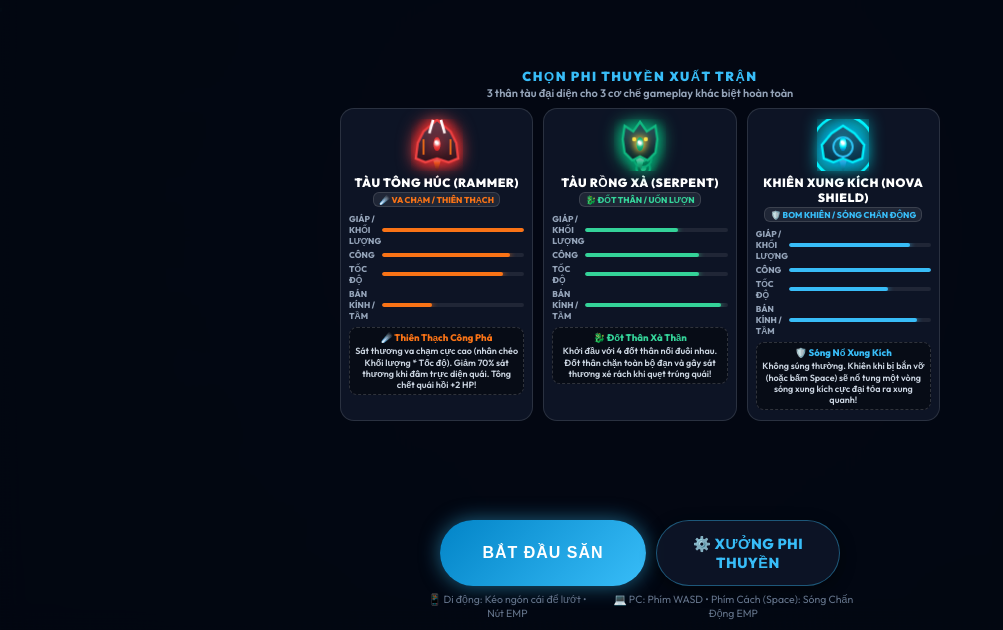
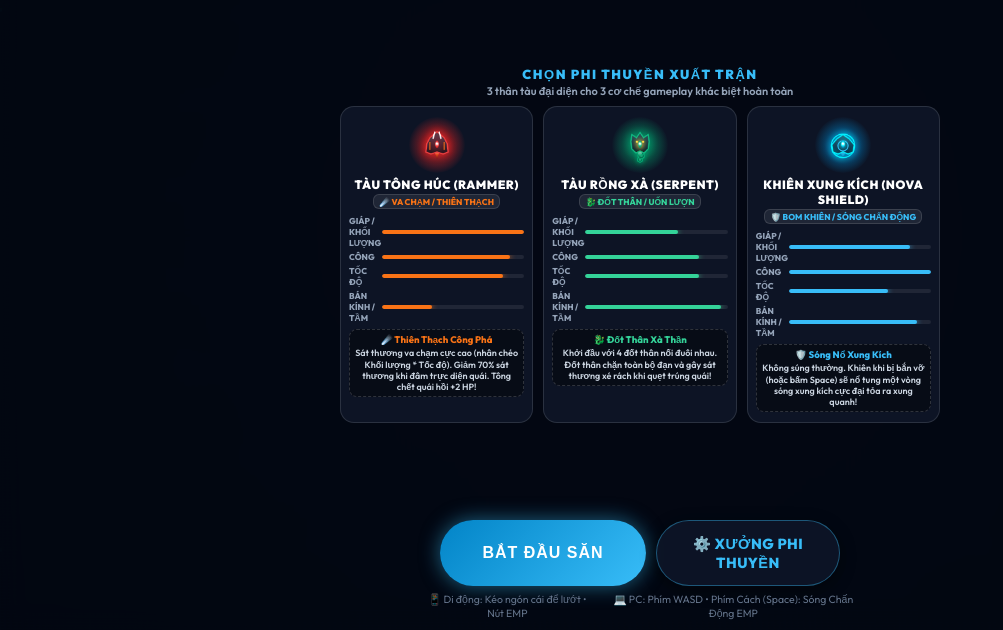
Before and after one commit to ducloihoangsea-rgb/cosmic-survivors, a website built with Vite: page index.html in a window 1280 px wide. Shown: the part 170-800 px from the top of the page, without its empty margins (0-1003 px from the left). Built offline with nearby package versions, Linux system fonts and the light colour scheme.

Commit message:
fix: remove square bounding box around ship preview cards and smooth circular aura rendering

```diff
--- a/src/art.js
+++ b/src/art.js
@@ -87,7 +87,8 @@
       ctx.fill();
     });
 
-    // 3. Energy Shield / Magnet Aura Ring (Subtle Cyberpunk HUD)
+    // 3. Energy Shield / Magnet Aura Ring (Subtle Cyberpunk HUD, ingame only)
+    if (!player.isPreview && player.magnetRadius > 0) {
       ctx.shadowBlur = 0;
       ctx.strokeStyle = isFrenzy ? 'rgba(244, 63, 94, 0.25)' : 'rgba(0, 242, 254, 0.15)';
       ctx.lineWidth = 1.5;
@@ -96,6 +97,7 @@
       ctx.arc(0, 0, player.magnetRadius, animTime, animTime + Math.PI * 2);
       ctx.stroke();
       ctx.setLineDash([]);
+    }
 
     // Wing Gradient
     const hullGrad = ctx.createLinearGradient(-16, 0, 24, 0);
@@ -201,12 +203,12 @@
       // Rotating Energy Barrier Bubble (When Active)
       const hasShield = (player.shieldHp === undefined || player.shieldHp > 0);
       if (hasShield) {
-        const barrierPulse = Math.sin(animTime * 8) * 3;
-        const barrierRad = (player.radius + 14 + barrierPulse) * (player.stats?.shieldRadiusMult || 1.0);
+        const barrierPulse = Math.sin(animTime * 8) * (player.isPreview ? 1.5 : 3);
+        const barrierRad = (player.radius + (player.isPreview ? 8 : 14) + barrierPulse) * (player.stats?.shieldRadiusMult || 1.0);
         ctx.strokeStyle = '#00f2fe';
-        ctx.lineWidth = 2.6;
+        ctx.lineWidth = player.isPreview ? 2.0 : 2.6;
         ctx.shadowColor = '#00f2fe';
-        ctx.shadowBlur = 16;
+        ctx.shadowBlur = player.isPreview ? 10 : 16;
         ctx.beginPath();
         ctx.arc(0, 0, barrierRad, animTime * 2.5, animTime * 2.5 + Math.PI * 1.4);
         ctx.stroke();
@@ -258,24 +260,28 @@
     ctx.translate(canvas.width / 2, canvas.height / 2);
 
     // Subtle breathing hover motion
-    const hoverY = Math.sin(animTime * 3) * 3;
+    const hoverY = Math.sin(animTime * 3) * 2;
     ctx.translate(0, hoverY);
     ctx.rotate(-Math.PI / 2); // Point ship upwards on preview card
+
+    // Safety scale to keep all glows, thrusters and segments inside canvas without clipping edges
+    ctx.scale(0.80, 0.80);
 
     const mockPlayer = {
       x: 0,
       y: 0,
       facingAngle: 0,
       shipId: shipId,
-      magnetRadius: 28,
-      radius: 16,
+      magnetRadius: 0,
+      isPreview: true,
+      radius: 14,
       invulnerableTimer: 0,
       shieldHp: shipId === 'novashield' ? 100 : 0,
       isNovaShield: shipId === 'novashield',
       segmentPositions: shipId === 'serpent' ? [
-        { x: -12, y: Math.sin(animTime * 4) * 3, radius: 9 },
-        { x: -22, y: Math.sin(animTime * 4 + 1) * 4, radius: 7 },
-        { x: -30, y: Math.sin(animTime * 4 + 2) * 5, radius: 5 }
+        { x: -10, y: Math.sin(animTime * 4) * 2.2, radius: 8 },
+        { x: -19, y: Math.sin(animTime * 4 + 1) * 2.8, radius: 6.5 },
+        { x: -27, y: Math.sin(animTime * 4 + 2) * 3.2, radius: 5 }
       ] : null,
       game: { isFrenzy: false }
     };
--- a/src/main.js
+++ b/src/main.js
@@ -203,7 +203,7 @@
         <span class="ship-card-selected-tag">${i18n.t('shipSelectedBadge')}</span>
         ${ship.isRare ? `<span class="ship-card-rare-tag">${i18n.t('shipRareBadge')}</span>` : ''}
         <div class="ship-canvas-wrap">
-          <canvas width="54" height="54"></canvas>
+          <canvas width="88" height="88"></canvas>
         </div>
         <div class="ship-card-name">${i18n.t(ship.nameKey)}</div>
         <div class="ship-card-role">${i18n.t(ship.roleKey)}</div>
@@ -343,7 +343,7 @@
       card.innerHTML = `
         <div class="hangar-ship-top">
           <div class="ship-canvas-wrap">
-            <canvas width="54" height="54"></canvas>
+            <canvas width="88" height="88"></canvas>
           </div>
           <div class="hangar-ship-heading">
             <div class="ship-card-name">${i18n.t(ship.nameKey)}</div>
--- a/src/style.css
+++ b/src/style.css
@@ -1684,20 +1684,25 @@
 }
 
 .ship-canvas-wrap {
-  width: 52px;
-  height: 52px;
+  width: 56px;
+  height: 56px;
   position: relative;
   display: flex;
   justify-content: center;
   align-items: center;
   margin-bottom: 4px;
+  border-radius: 50%;
+  background: radial-gradient(circle, var(--ship-glow, rgba(0, 242, 254, 0.18)) 0%, rgba(0, 0, 0, 0) 72%);
+  overflow: visible;
 }
 
 .ship-canvas-wrap canvas {
-  width: 52px;
-  height: 52px;
+  width: 56px;
+  height: 56px;
   display: block;
-  filter: drop-shadow(0 0 8px var(--ship-color, #00f2fe));
+  border-radius: 50%;
+  background: transparent;
+  pointer-events: none;
 }
 
 .ship-card-name {
```
Lines whose indentation alone changed are shown as unchanged.
